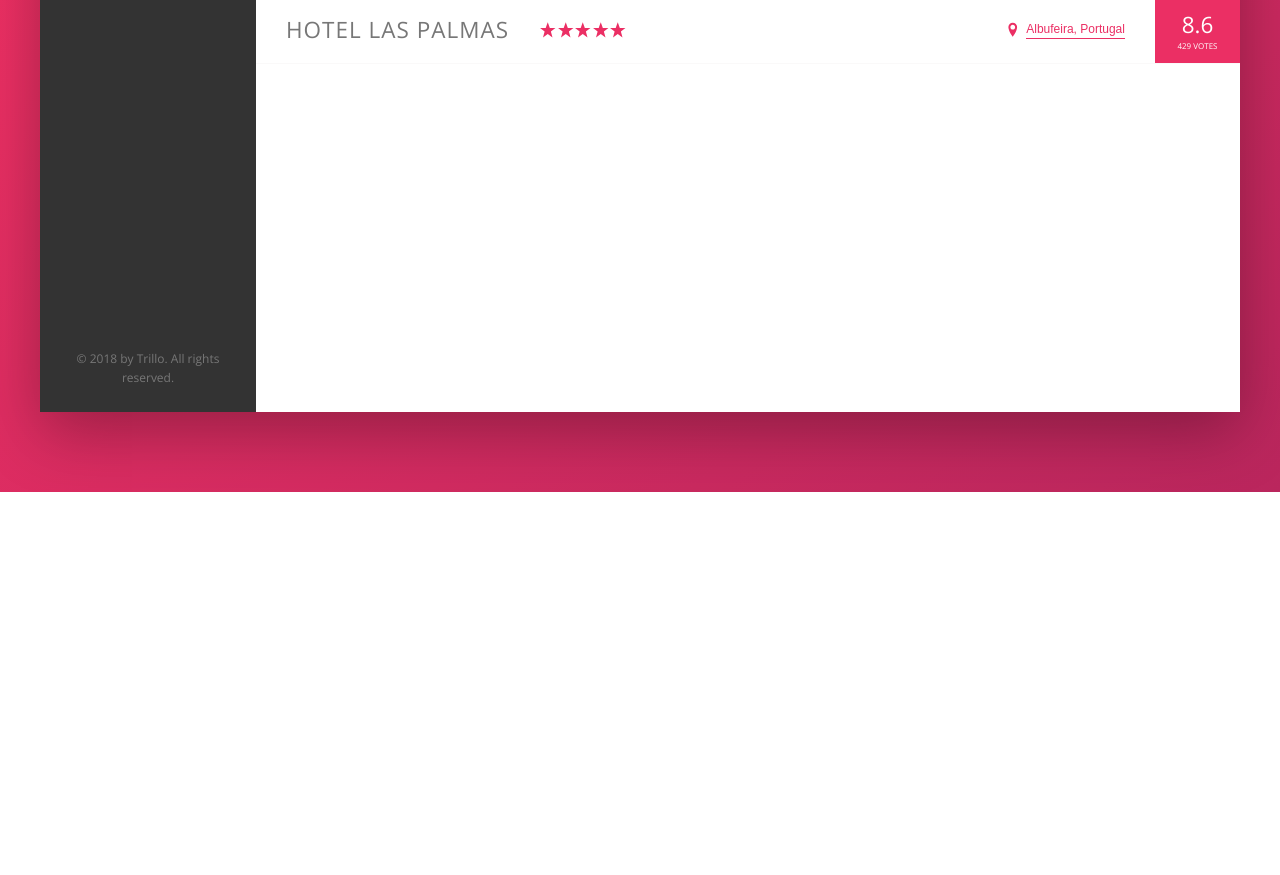
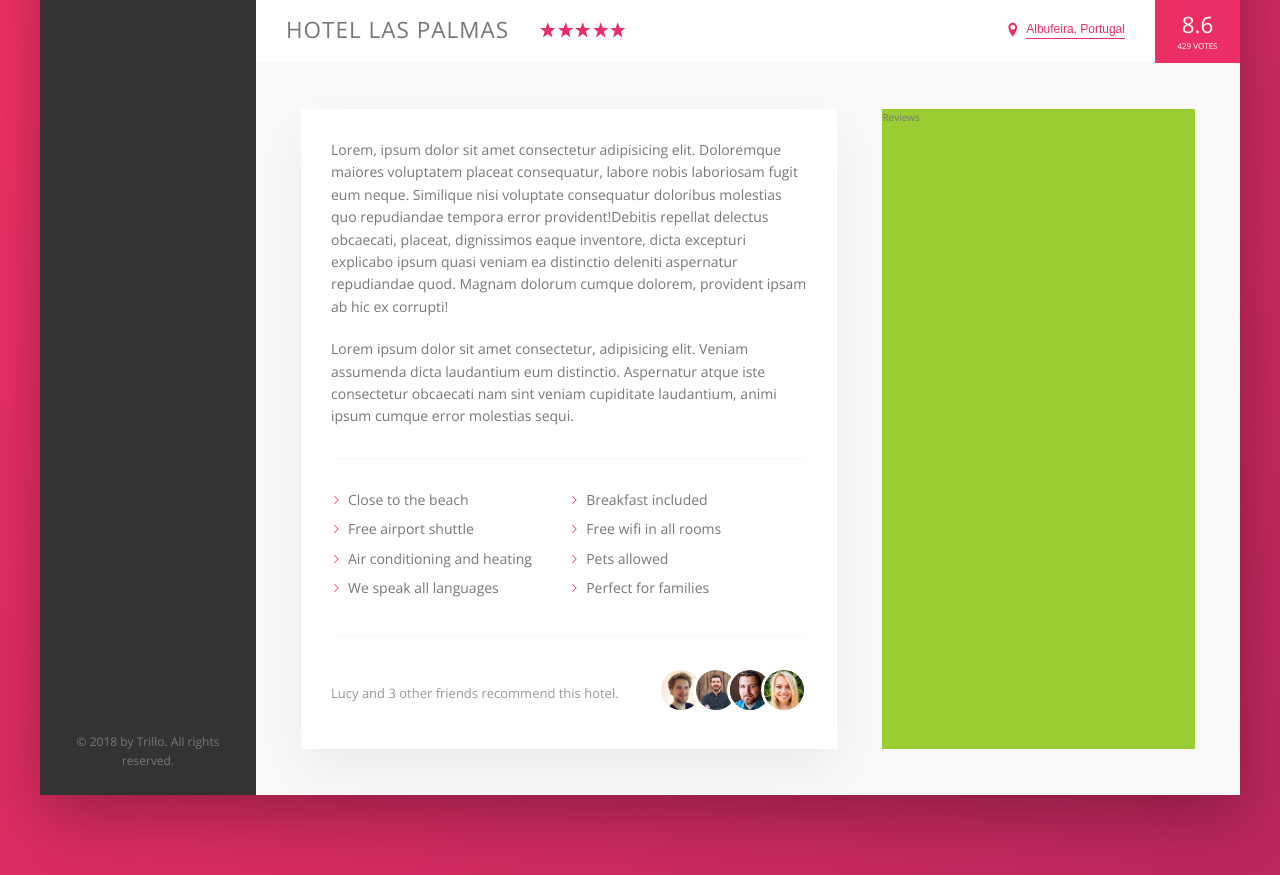
Before and after one commit to jonrmoore/trillo, a website: page index.html in a window 1280 px wide. Shown: the part 538-1413 px from the top of the page. Before the commit the page ends 1030 px from the top, so only its background shows below. Drawn offline with nearby package versions, Linux system fonts and the light colour scheme.

Commit message:
Details section complete

```diff
--- a/index.html
+++ b/index.html
@@ -132,6 +132,42 @@
                         <div class="overview__rating-count">429 votes</div>
                     </div>
                 </div>
+
+                <div class="detail">
+                    <div class="description">
+                        <p class="paragraph">
+                            Lorem, ipsum dolor sit amet consectetur adipisicing elit. Doloremque maiores voluptatem placeat consequatur, labore nobis laboriosam fugit eum neque. Similique nisi voluptate consequatur doloribus molestias quo repudiandae tempora error provident!Debitis repellat delectus obcaecati, placeat, dignissimos eaque inventore, dicta excepturi explicabo ipsum quasi veniam ea distinctio deleniti aspernatur repudiandae quod. Magnam dolorum cumque dolorem, provident ipsam ab hic ex corrupti!
+                        </p>
+                        <p class="paragraph">
+                            Lorem ipsum dolor sit amet consectetur, adipisicing elit. Veniam assumenda dicta laudantium eum distinctio. Aspernatur atque iste consectetur obcaecati nam sint veniam cupiditate laudantium, animi ipsum cumque error molestias sequi.
+                        </p>
+                        <ul class="list">
+                            <li class="list__item">Close to the beach</li>
+                            <li class="list__item">Breakfast included</li>
+                            <li class="list__item">Free airport shuttle</li>
+                            <li class="list__item">Free wifi in all rooms</li>
+                            <li class="list__item">Air conditioning and heating</li>
+                            <li class="list__item">Pets allowed</li>
+                            <li class="list__item">We speak all languages</li>
+                            <li class="list__item">Perfect for families</li>
+                        </ul>
+                        <div class="recommend">
+                            <p class="recommend__count">
+                                Lucy and 3 other friends recommend this hotel.
+                            </p>
+                            <div class="recommend__friends">
+                                <img src="img/user.jpg" alt="Friend 1" class="recommend__photo">
+                                <img src="img/user-4.jpg" alt="Friend 3" class="recommend__photo">
+                                <img src="img/user-5.jpg" alt="Friend 5" class="recommend__photo">
+                                <img src="img/user-6.jpg" alt="Friend 6" class="recommend__photo">
+                            </div>
+                        </div>
+                    </div>
+
+                    <div class="user-reviews">
+                        Reviews
+                    </div>
+                </div>
             </main>
         </div>
     </div>
--- a/sass/_base.scss
+++ b/sass/_base.scss
@@ -30,6 +30,9 @@ Grey dark 3: #999
   --color-grey-dark-3: #999;
 
   --shadow-dark: 0 2rem 6rem rgba(0, 0, 0, .3);
+  --shadow-light: 0 2rem 5rem rgba(0, 0, 0, .06);
+
+  --line: 1px solid var(--color-grey-light-1);
 }
 
 * {
--- a/sass/_components.scss
+++ b/sass/_components.scss
@@ -303,3 +303,77 @@
         box-shadow: none;
     }
 }
+
+/////////////////////////////////////////////
+// PARAGRAPH
+.paragraph:not(:last-of-type) { // Last of type applies to the last type of element, whereas last-child applies to the children
+    margin-bottom: 2rem;
+}
+
+
+/////////////////////////////////////////////
+// LIST
+.list {
+    list-style: none;
+    margin: 3rem 0;
+    padding: 3rem 0;
+    border-top: var(--line);
+    border-bottom: var(--line);
+
+    display: flex;
+    flex-wrap: wrap;
+
+    &__item {
+        flex: 0 0 50%;
+        margin-bottom: .7rem;
+    }
+
+    &__item::before {
+        content: "";
+        display: inline-block;
+        height: 1rem;
+        width: 1rem;
+        margin-right: .7rem;
+
+        // Older browsers
+        // background-image: url(../img/chevron-thin-right.svg);
+        // background-size: cover;
+
+        // Newer-browsers -- masks
+        background-color: var(--color-primary);
+        -webkit-mask-image: url(../img/chevron-thin-right.svg);
+        -webkit-mask-size: cover;
+    }
+}
+
+
+/////////////////////////////////////////////
+// RECOMMEND
+
+.recommend {
+    font-size: 1.3rem;
+    color: var(--color-grey-dark-3);
+
+    display: flex;
+    align-items: center;
+
+    &__count {
+        margin-right: auto;
+    }
+
+    &__friends {
+
+    }
+
+    &__photo {
+        box-sizing: content-box;
+        height: 4rem;
+        width: 4rem;
+        border-radius: 50%;
+        border: 3px solid #fff;
+
+        &:not(:last-child) {
+            margin-right: -1.5rem;
+        }
+    }
+}
--- a/sass/_layout.scss
+++ b/sass/_layout.scss
@@ -11,7 +11,7 @@
     font-size: 1.4rem;
     height: 7rem;
     background-color: #fff;
-    border-bottom: 1px solid var(--color-grey-light-1);
+    border-bottom: var(--line);
 
     display: flex;
     justify-content: space-between;
@@ -37,7 +37,28 @@
 
     // TEST
     // background-color: orangered;
-    height: 80rem;
+    // height: 80rem;
 
     flex: 1;
 }
+
+.detail {
+    display: flex;
+    padding: 4.5rem;
+    background-color: var(--color-grey-light-1);
+    border-bottom: var(--line);
+}
+
+.description {
+    font-size: 1.4rem;
+    background-color: #fff;
+    box-shadow: var(--shadow-light);
+    padding: 3rem;
+    flex: 0 0 60%;
+    margin-right: 4.5rem;
+}
+
+.user-reviews {
+    background-color: yellowgreen;
+    flex: 1;
+}
```
Also changed, not shown: css/style.css.
